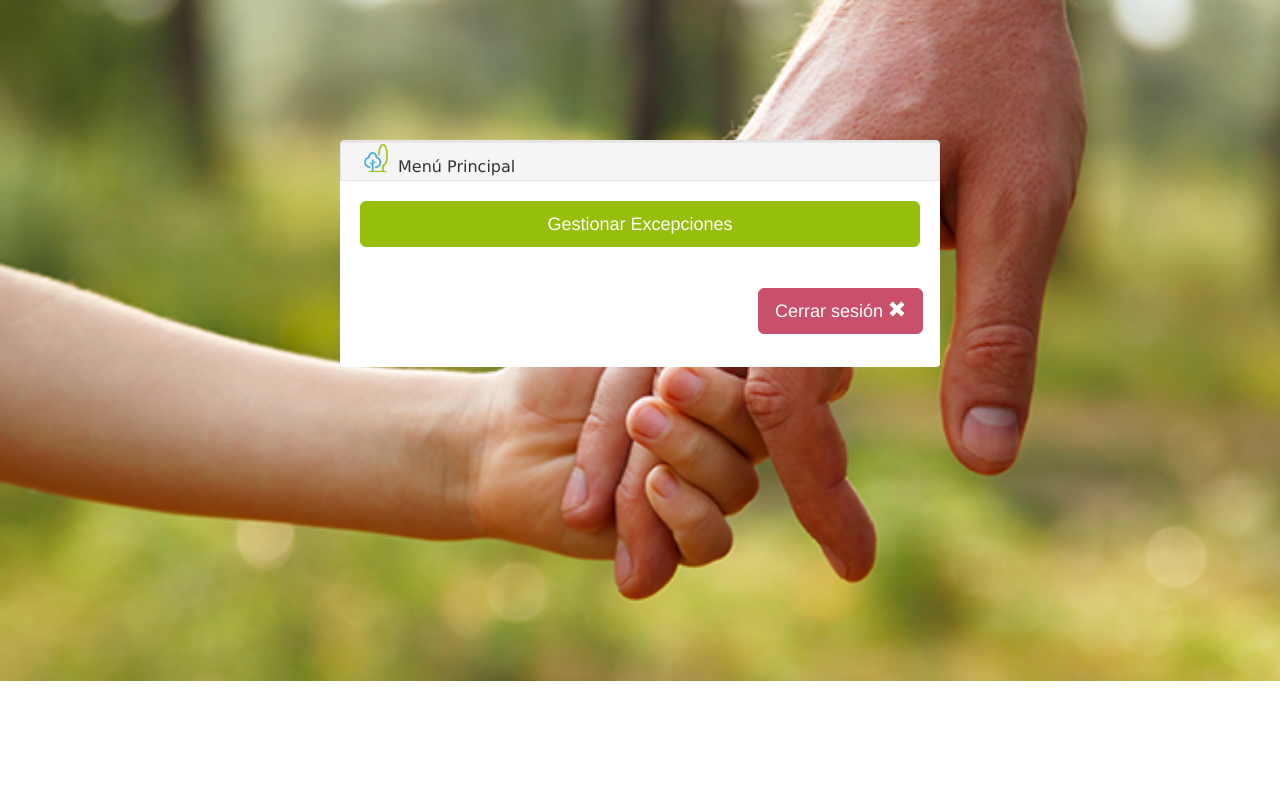
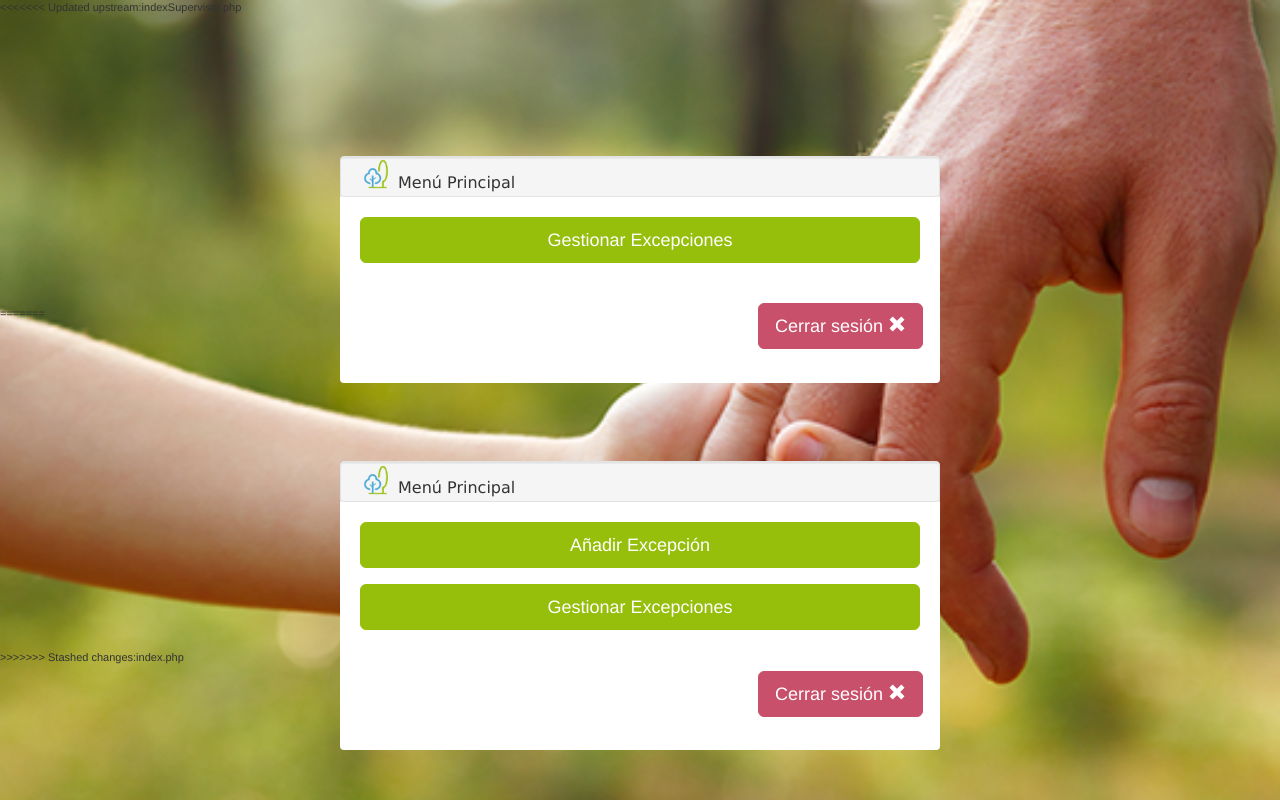
Before and after one commit to lillomat/Excepciones, a PHP site: page /indexSupervisor.php in a window 1280 px wide. Run offline with PHP 8.4, Linux system fonts and the light colour scheme; some libraries are stand-ins or nearby versions.

Commit message:
Auto stash before merge of "master" and "origin/master"

```diff
--- a/indexSupervisor.php
+++ b/indexSupervisor.php
@@ -1,3 +1,4 @@
+<<<<<<< Updated upstream:indexSupervisor.php
 <!DOCTYPE html>
 <html lang="en">
   <head>
@@ -124,3 +125,133 @@
     <script src="https://maxcdn.bootstrapcdn.com/bootstrap/3.3.5/js/bootstrap.min.js"></script>
   </body>
 </html>
+=======
+<!DOCTYPE html>
+<html lang="en">
+  <head>
+    <meta charset="utf-8">
+    <meta http-equiv="X-UA-Compatible" content="IE=edge">
+    <meta name="viewport" content="width=device-width, initial-scale=1">
+    <title></title>
+
+    <link rel="stylesheet" href="https://maxcdn.bootstrapcdn.com/bootstrap/3.3.5/css/bootstrap.min.css">
+    <link rel="stylesheet" href="https://maxcdn.bootstrapcdn.com/font-awesome/4.4.0/css/font-awesome.min.css">
+<style>
+body{
+  background-image: url('imagenes/fondoportal.png');
+  background-repeat: no-repeat;
+  background-size: cover;
+  font-size: 11px;
+}
+.table{
+  font-size:11px;
+}
+.form-group{
+  margin-top: 5px;
+}
+.Fields {
+  background-color: #F39C12 !important;
+  color: white;
+  font-size:11px;
+  height: 20px;
+}
+.InputStyle {
+  font-size:11px;
+  height: 20px;
+  padding: 2px;
+}
+.Titulo {
+  margin-top: -20px;
+  padding: 5px;
+  font-family: verdana, sans-serif;
+  font-size: 16px;
+  font-style: normal;
+  font-variant: normal;
+  font-weight: 300;
+}
+.InputStyleTable {
+  font-size:11px;
+  height: 20px;
+}
+.btn-default {
+  background-color: #F8F9F9  ;
+  border-color: #AAB7B8  ;
+  font-size:11px;
+}
+
+.btn-secondary {
+  background-color: #F8F9F9  ;
+  border-color: #AAB7B8  ;
+  font-size:9px;
+  padding: 2px 7px;
+}
+
+.tdTable{
+  padding: 2px !important;
+}
+
+.well{
+  }
+  .well-2{
+    background-color: white;
+    }
+.table-fixed thead {
+  width: 97%;
+}
+.table-fixed tbody {
+  height: 230px;
+  overflow-y: auto;
+  width: 100%;
+}
+.table-fixed thead, .table-fixed tbody, .table-fixed tr, .table-fixed td, .table-fixed th {
+  display: block;
+}
+.table-fixed tbody td, .table-fixed thead > tr> th {
+  float: left;
+  border-bottom-width: 0;
+}
+.img{
+  width: auto;
+  height: 30px;
+}
+.ctn {
+  border-radius: 10px;
+}
+.btn-success{
+  background-color:rgb(150,191,12);
+  border-color: rgb(150,191,12);
+}
+.btn-danger{
+  background-color:rgb(201,80,107);
+  border-color: rgb(201,80,107);
+}
+</style>
+
+  </head>
+  <body>
+    <div class="container-fluid" align="center" style="margin-top:140px">
+      <div class="row well" style="width: 600px; height: 130px; padding-top:0px; padding-bottom:0px;">
+          <div class="well" align="left" style=" height: 0px; margin-left:-20px; margin-right:-20px;">
+            <img src="imagenes/minilogo.png" class="img" style="margin-top:-20px">
+
+           <small><label class="Titulo" style="">Menú Principal</label></small>
+          </div>
+      <div class="row well-2" style="margin-top:-20px; margin-left:-20px; margin-right:-20px; height:auto;">
+<div class="col-sm-12" style="padding:20px">
+  <button type="submit" style="" onclick="window.location='./ResumenSupervisor.php?supervisor=1'" class="btn btn-success btn-lg btn-block">Añadir Excepción</button>
+  <br>
+  <button type="submit" onclick="window.location='./resumenAsesor.php?asesor=1'" class="btn btn-success btn-lg btn-block">Gestionar Excepciones</button>
+
+</div>
+      </div>
+      <div class="row well-2" align="right" style="padding-right:17px; margin-left:-20px; margin-right: -20px; height:100px; border-bottom-right-radius:4px;border-bottom-left-radius:4px;">
+        <br>
+        <button type="submit" style="margin-top:5px" onclick="window.top.close();" class="btn btn-danger btn-lg">Cerrar sesión <span class="glyphicon glyphicon-remove"></span></button>
+      </div>
+    </div>
+  </div>
+    <script src="https://ajax.googleapis.com/ajax/libs/jquery/1.11.3/jquery.min.js"></script>
+    <script src="https://maxcdn.bootstrapcdn.com/bootstrap/3.3.5/js/bootstrap.min.js"></script>
+  </body>
+</html>
+>>>>>>> Stashed changes:index.php
```
Also changed, not shown: excepciones.php (added, +32 -0 lines), 1 other file.
